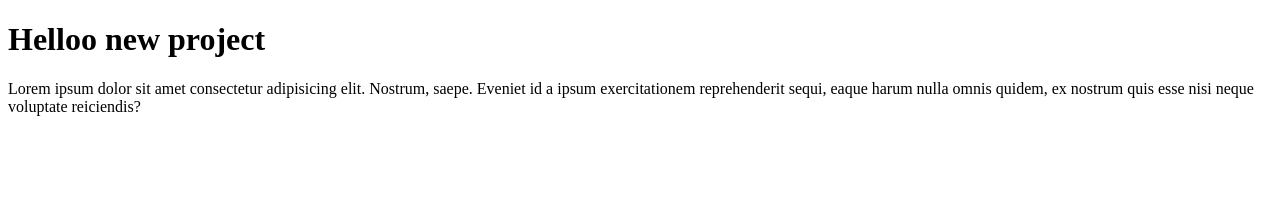
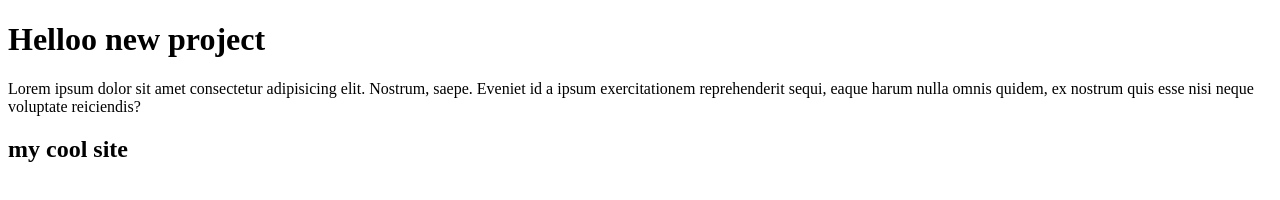
Before and after one commit to JairoCalderon/special-invention, a plain HTML site: page index.html in a window 1280 px wide. Drawn offline with Linux system fonts and the light colour scheme.

Commit message:
modified headings and added css file

```diff
--- a/index.html
+++ b/index.html
@@ -12,6 +12,8 @@
     <h1>Helloo new project</h1>
     <p>Lorem ipsum dolor sit amet consectetur adipisicing elit. Nostrum, saepe. Eveniet id a ipsum exercitationem
         reprehenderit sequi, eaque harum nulla omnis quidem, ex nostrum quis esse nisi neque voluptate reiciendis?</p>
+
+    <h2>my cool site</h2>
 </body>
 
 </html>
```
Also changed, not shown: style.css (added).
